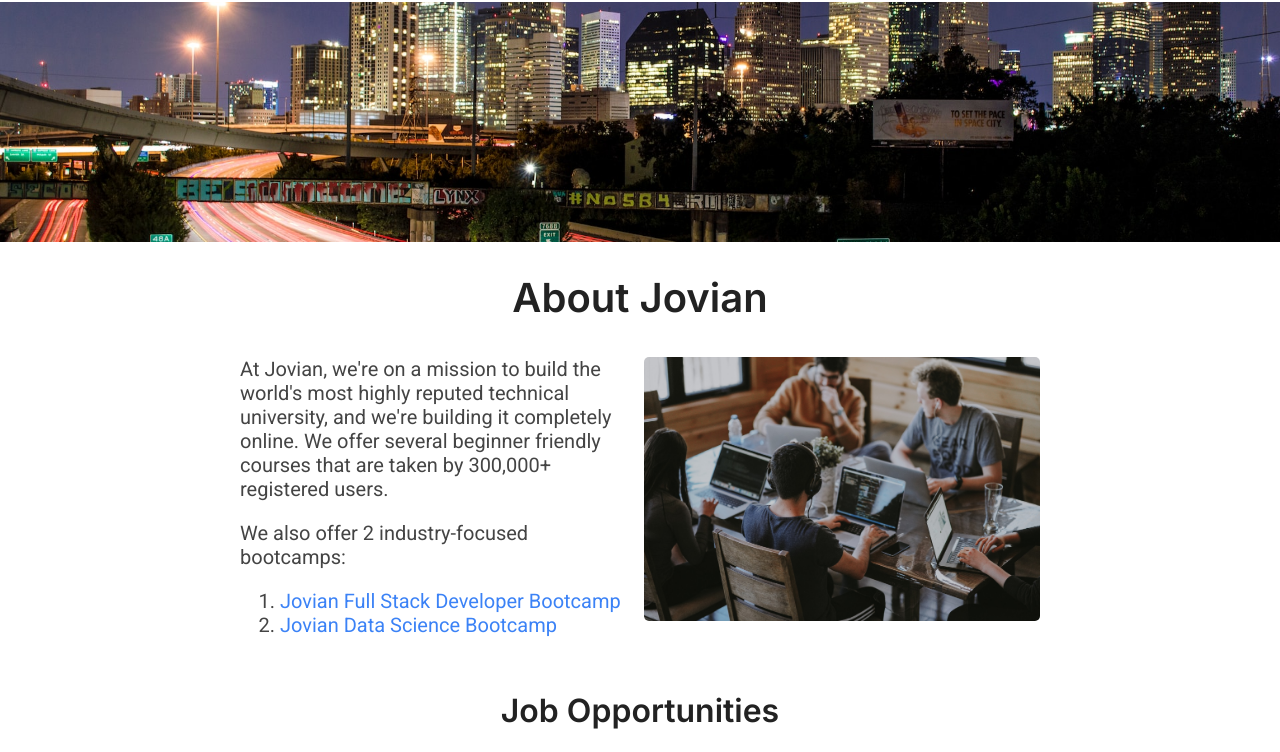
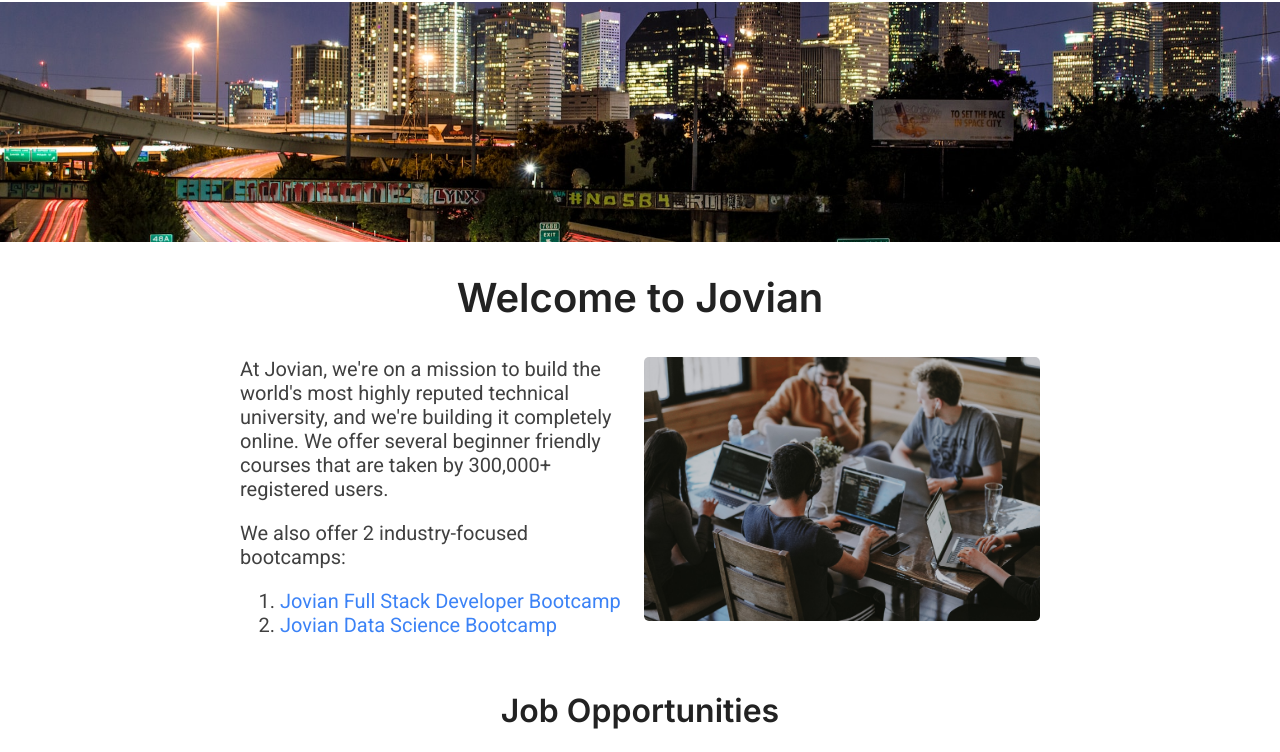
Before and after one commit to rmathew21/jovianCareersSite, a plain HTML site: page index.html in a window 1280 px wide. Shown: the part 48-800 px from the top of the page. Drawn offline with Linux system fonts and the light colour scheme.

Commit message:
Updated index and style (slightly)

```diff
--- a/index.html
+++ b/index.html
@@ -16,7 +16,7 @@
 
     <img id="banner" src="banner.jpg" alt="Banner" height="240">
 
-    <h1>About Jovian</h1>
+    <h1>Welcome to Jovian</h1>
     <div id="about">
         <div id="description">
             <p style="margin-top: 0;">
--- a/style.css
+++ b/style.css
@@ -8,7 +8,7 @@
     font-family: 'Roboto', sans-serif;
     font-size: 1rem;
     /* text-align: justify; */
-    color: #444444;
+    color: #404040;
 
 }
 
```
